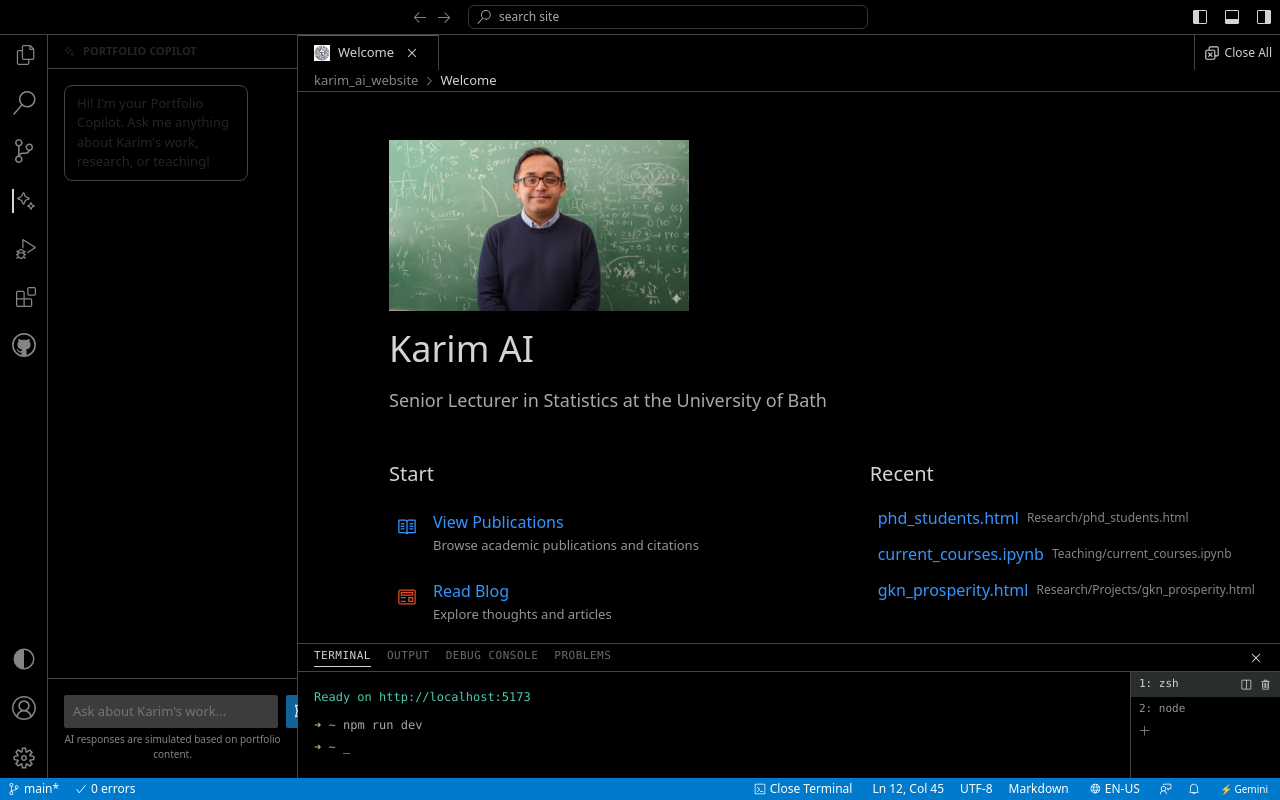
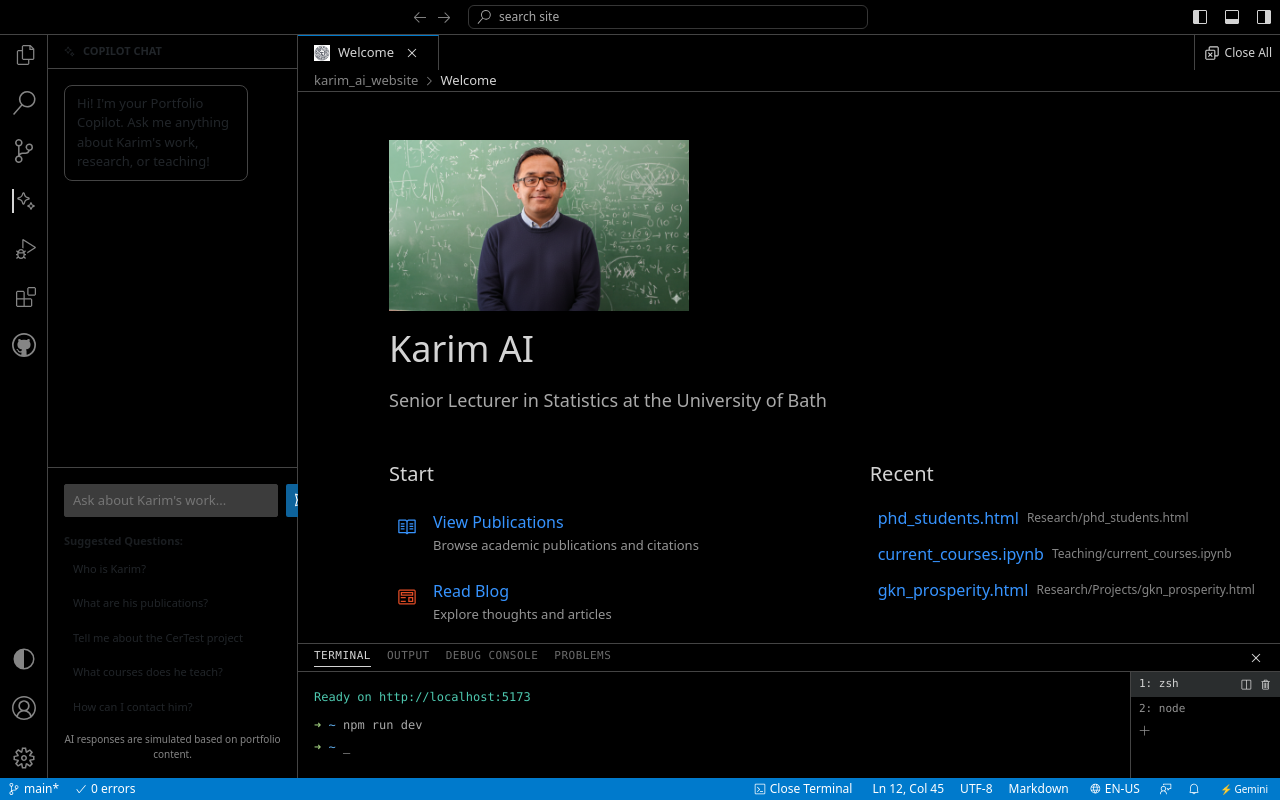
Before and after one commit to kanayai/karim_ai_website, a React (Vite) app: page / in a window 1280 px wide. Both pictures are taken after a click on the icon 23 px from the left and 200 px from the top of the page. Built offline with nearby package versions, Linux system fonts and the light colour scheme.

Commit message:
feat: Update Copilot Chat title and add suggested questions

```diff
--- a/src/components/CopilotChat.jsx
+++ b/src/components/CopilotChat.jsx
@@ -77,7 +77,7 @@ const CopilotChat = () => {
         <div className="d-flex flex-column h-100" style={{ backgroundColor: 'var(--vscode-sidebar-bg)', color: 'var(--vscode-foreground)' }}>
             {/* Header */}
             <div className="px-3 py-2 d-flex align-items-center gap-2" style={{ borderBottom: '1px solid var(--vscode-border)', fontWeight: 'bold', fontSize: '11px' }}>
-                <VscSparkle /> PORTFOLIO COPILOT
+                <VscSparkle /> COPILOT CHAT
             </div>
 
             {/* Messages Area */}
@@ -150,7 +150,50 @@ const CopilotChat = () => {
                         <VscSend />
                     </button>
                 </div>
-                <div style={{ fontSize: '10px', color: 'var(--vscode-descriptionForeground)', marginTop: '4px', textAlign: 'center' }}>
+
+                {/* Suggested Questions */}
+                <div className="mt-3">
+                    <div style={{ fontSize: '11px', fontWeight: 'bold', marginBottom: '6px', opacity: 0.8 }}>Suggested Questions:</div>
+                    <div className="d-flex flex-wrap gap-2">
+                        {[
+                            "Who is Karim?",
+                            "What are his publications?",
+                            "Tell me about the CerTest project",
+                            "What courses does he teach?",
+                            "How can I contact him?"
+                        ].map((q, i) => (
+                            <div
+                                key={i}
+                                onClick={() => {
+                                    setInput(q);
+                                    // Optional: Auto-send or just populate input
+                                }}
+                                style={{
+                                    fontSize: '11px',
+                                    backgroundColor: 'var(--vscode-badge-background)',
+                                    color: 'var(--vscode-badge-foreground)',
+                                    padding: '4px 8px',
+                                    borderRadius: '12px',
+                                    cursor: 'pointer',
+                                    border: '1px solid transparent',
+                                    transition: 'all 0.2s'
+                                }}
+                                onMouseEnter={(e) => {
+                                    e.currentTarget.style.backgroundColor = 'var(--vscode-button-hoverBackground)';
+                                    e.currentTarget.style.border = '1px solid var(--vscode-focusBorder)';
+                                }}
+                                onMouseLeave={(e) => {
+                                    e.currentTarget.style.backgroundColor = 'var(--vscode-badge-background)';
+                                    e.currentTarget.style.border = '1px solid transparent';
+                                }}
+                            >
+                                {q}
+                            </div>
+                        ))}
+                    </div>
+                </div>
+
+                <div style={{ fontSize: '10px', color: 'var(--vscode-descriptionForeground)', marginTop: '12px', textAlign: 'center' }}>
                     AI responses are simulated based on portfolio content.
                 </div>
             </div>
```
